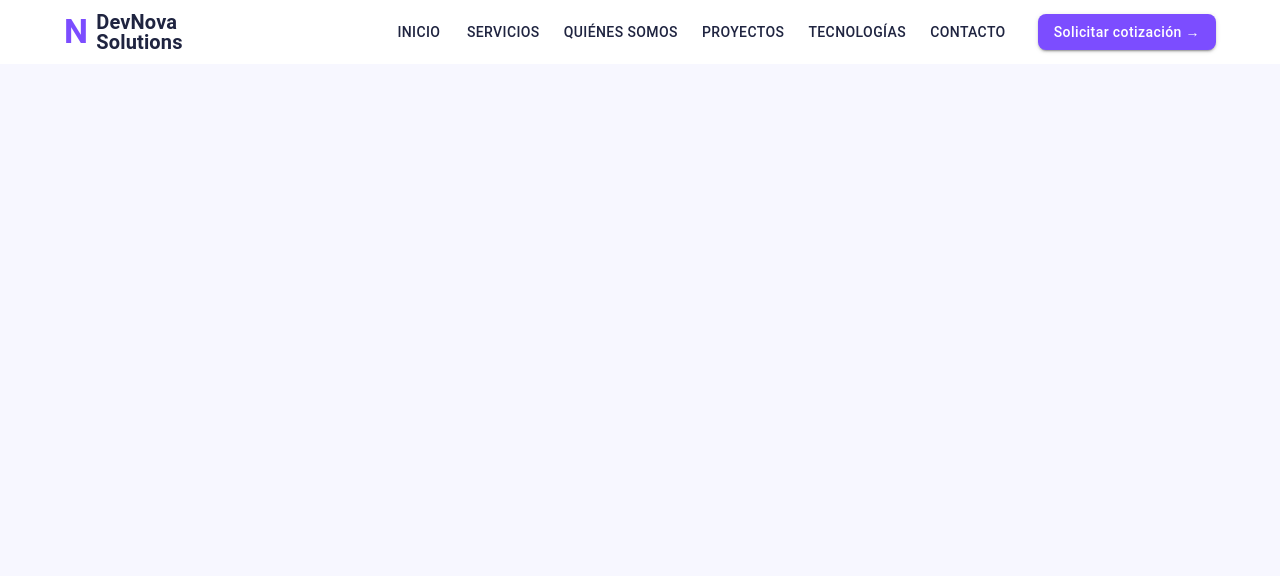
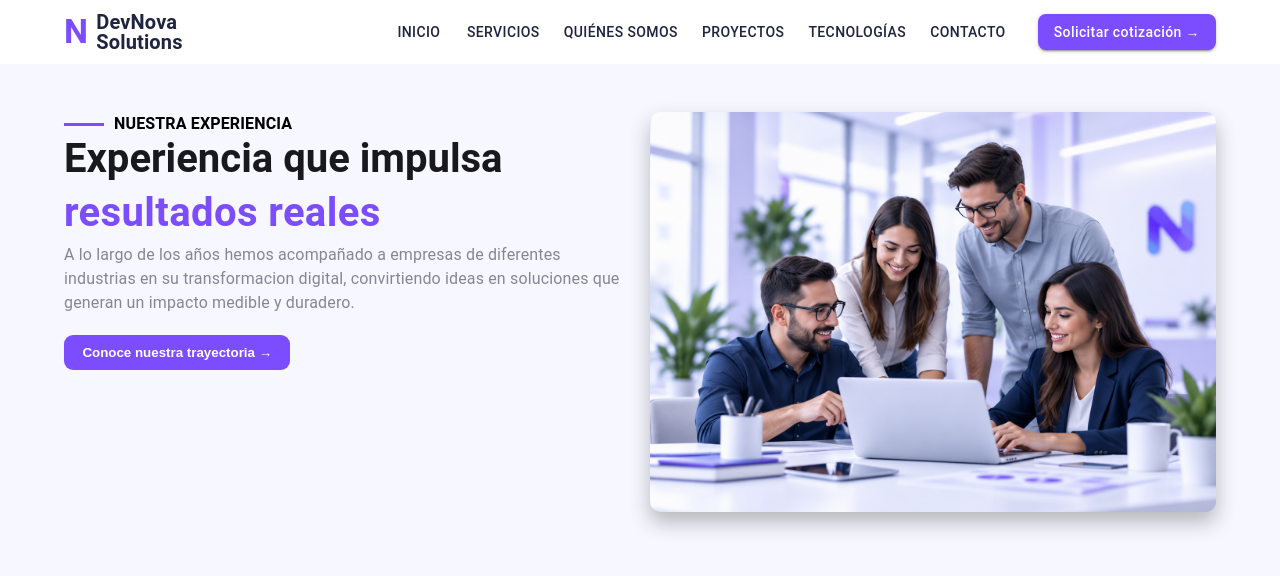
Before and after one commit to jessicahernandezt/dev-nova-solutions, a React (Vite) app: page / in a window 1280 px wide. Shown: the top 576 px of the page. Built offline with nearby package versions, Linux system fonts and the light colour scheme.

Commit message:
hero terminado

```diff
--- a/src/components/Hero.jsx
+++ b/src/components/Hero.jsx
@@ -10,15 +10,97 @@ function Hero() {
         <Box
             sx={{
                 minHeight: '520px',
-                display: 'flex',
-                alignItems: 'center',
                 backgroundColor: '#f7f7ff',
-                py: 6
+                py: 6,
             }}
         >
 
-            <Container maxWidth='lg'>
+            <Container maxWidth='lg' sx={{
+                display: 'flex',
+                gap: '20px',
+            }}>
+                <Box sx={{
+                    width: '50%',
+                }}>
 
+                    <Box sx={{
+                        display: 'flex',
+                        alignItems: 'center',
+                        gap: '10px',
+                    }}>
+
+                        <Box sx={{
+                            width: '40px',
+                            height: '3px',
+                            backgroundColor: '#7c4dff',
+                        }}>
+                        </Box>
+
+                        <Typography sx={{
+                            fontWeight: 'Bolder',
+                        }}>
+                            NUESTRA EXPERIENCIA
+                        </Typography>
+
+                    </Box>
+
+                    <Typography variant="h3"
+                        sx={{
+                            color: '#19181d',
+                            fontWeight: 'bold',
+                            fontSize: '40px',
+                        }}>
+
+                        Experiencia que impulsa{' '}
+
+
+
+                        <Typography component='span'
+                            sx={{
+                                color: '#7c4dff',
+                                fontWeight: 'bold',
+                                fontSize: '40px',
+                            }}>
+
+                            resultados reales
+                        </Typography>
+
+                    </Typography>
+
+                    <Typography sx={{
+                        color: '#888691',
+                    }}>
+                        A lo largo de los años hemos acompañado a empresas de diferentes industrias en su transformacion digital, convirtiendo ideas en soluciones que generan un impacto medible y duradero.
+                    </Typography>
+
+                    <button type='submit' style={{
+                            backgroundColor: '#7c4dff',
+                            color: 'white',
+                            border: 'none',
+                            cursor: 'pointer',
+                            borderRadius: '9px',
+                            width: '40%',
+                            height: '35px',
+                            marginTop: '20px',
+                            fontWeight: 'bold',
+                        }} >Conoce nuestra trayectoria →</button>
+
+
+                </Box>
+
+                <Box sx={{
+                    width: '50%',
+                    height: '400px',
+                    backgroundColor: '#7c4dff',
+                    backgroundImage: `url(public/equipo.png)`,
+                    backgroundSize: 'cover',
+                    backgroundPosition: 'center',
+                    backgroundRepeat: 'no-repeat',
+                    borderRadius: '10px',
+                    boxShadow: '0px 10px 20px rgba(29, 29, 31, 0.3)',
+                }}>
+
+                </Box>
 
             </Container>
         </Box>
```
Also changed, not shown: public/equipo.png (renamed from public/img (1).png).
